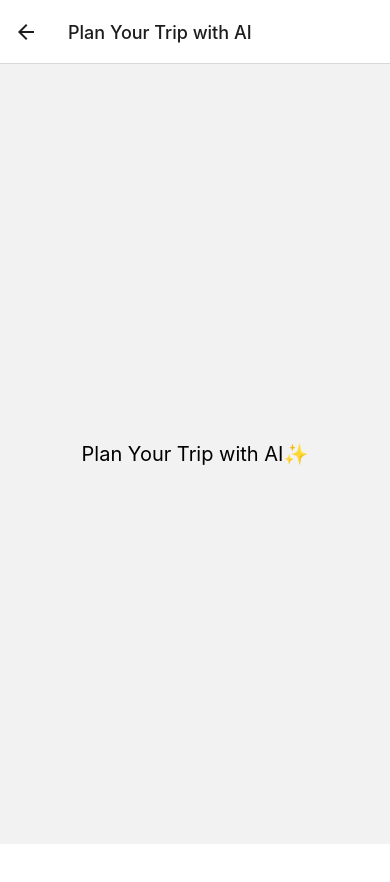
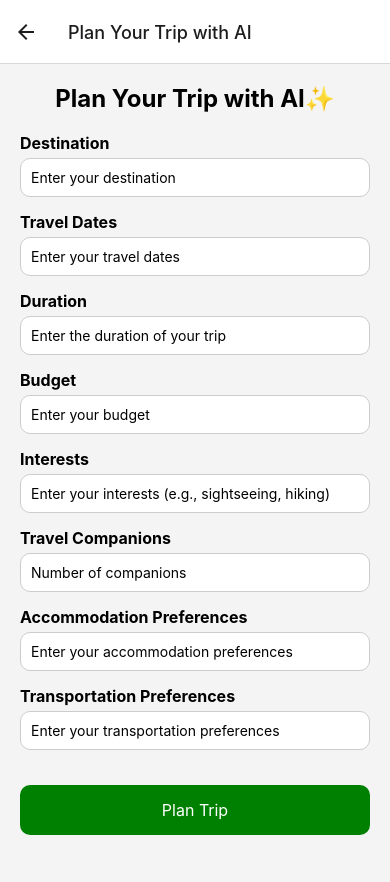
Before and after one commit to sudharson-c/my-app1, a React Native app: screen /PlanWithAi in a window 390 px wide. Shown: the top 882 px of the page. Before the commit the page ends 844 px from the top, so only its background shows below. Built offline with nearby package versions, Linux system fonts and the light colour scheme.

Commit message:
Update PlanWithAi.js

```diff
--- a/screens/PlanWithAi.js
+++ b/screens/PlanWithAi.js
@@ -1,11 +1,135 @@
-import React from 'react';
-import { View, Text, StyleSheet } from 'react-native';
+import React, { useState } from 'react';
+import { View, Text, TextInput, StyleSheet, TouchableOpacity, ScrollView } from 'react-native';
 import { SafeAreaView } from 'react-native-safe-area-context';
+import Colors from '../constants/Colors';
 
 const PlanWithAi = () => {
+  const [destination, setDestination] = useState('');
+  const [travelDates, setTravelDates] = useState('');
+  const [duration, setDuration] = useState('');
+  const [budget, setBudget] = useState('');
+  const [interests, setInterests] = useState('');
+  const [companions, setCompanions] = useState('');
+  const [accommodation, setAccommodation] = useState('');
+  const [transportation, setTransportation] = useState('');
+  const [suggestions, setSuggestions] = useState([]);
+
+  const handlePlanTrip = () => {
+    // Here you would implement the logic to interact with your AI service
+    // and update the suggestions state with the results.
+    // For now, let's just log the input data.
+    console.log({
+      destination,
+      travelDates,
+      duration,
+      budget,
+      interests,
+      companions,
+      accommodation,
+      transportation,
+    });
+
+    // Placeholder for AI suggestions
+    setSuggestions(['Suggestion 1', 'Suggestion 2', 'Suggestion 3']);
+  };
+
   return (
     <SafeAreaView style={styles.container}>
-      <Text style={styles.text}>Plan Your Trip with AI✨</Text>
+      <ScrollView style={styles.scrollView}>
+        <Text style={styles.heading}>Plan Your Trip with AI✨</Text>
+
+        <View style={styles.inputContainer}>
+          <Text style={styles.label}>Destination</Text>
+          <TextInput
+            style={styles.input}
+            placeholder="Enter your destination"
+            value={destination}
+            onChangeText={setDestination}
+          />
+        </View>
+
+        <View style={styles.inputContainer}>
+          <Text style={styles.label}>Travel Dates</Text>
+          <TextInput
+            style={styles.input}
+            placeholder="Enter your travel dates"
+            value={travelDates}
+            onChangeText={setTravelDates}
+          />
+        </View>
+
+        <View style={styles.inputContainer}>
+          <Text style={styles.label}>Duration</Text>
+          <TextInput
+            style={styles.input}
+            placeholder="Enter the duration of your trip"
+            value={duration}
+            onChangeText={setDuration}
+          />
+        </View>
+
+        <View style={styles.inputContainer}>
+          <Text style={styles.label}>Budget</Text>
+          <TextInput
+            style={styles.input}
+            placeholder="Enter your budget"
+            value={budget}
+            onChangeText={setBudget}
+          />
+        </View>
+
+        <View style={styles.inputContainer}>
+          <Text style={styles.label}>Interests</Text>
+          <TextInput
+            style={styles.input}
+            placeholder="Enter your interests (e.g., sightseeing, hiking)"
+            value={interests}
+            onChangeText={setInterests}
+          />
+        </View>
+
+        <View style={styles.inputContainer}>
+          <Text style={styles.label}>Travel Companions</Text>
+          <TextInput
+            style={styles.input}
+            placeholder="Number of companions"
+            value={companions}
+            onChangeText={setCompanions}
+          />
+        </View>
+
+        <View style={styles.inputContainer}>
+          <Text style={styles.label}>Accommodation Preferences</Text>
+          <TextInput
+            style={styles.input}
+            placeholder="Enter your accommodation preferences"
+            value={accommodation}
+            onChangeText={setAccommodation}
+          />
+        </View>
+
+        <View style={styles.inputContainer}>
+          <Text style={styles.label}>Transportation Preferences</Text>
+          <TextInput
+            style={styles.input}
+            placeholder="Enter your transportation preferences"
+            value={transportation}
+            onChangeText={setTransportation}
+          />
+        </View>
+
+        <TouchableOpacity style={styles.button} onPress={handlePlanTrip}>
+          <Text style={styles.buttonText}>Plan Trip</Text>
+        </TouchableOpacity>
+
+        <View style={styles.suggestionsContainer}>
+          {suggestions.map((suggestion, index) => (
+            <Text key={index} style={styles.suggestion}>
+              {suggestion}
+            </Text>
+          ))}
+        </View>
+      </ScrollView>
     </SafeAreaView>
   );
 };
@@ -15,10 +139,51 @@ export default PlanWithAi;
 const styles = StyleSheet.create({
   container: {
     flex: 1,
-    justifyContent: 'center',
+    padding: 20,
+    backgroundColor: Colors.bgColor,
+  },
+  scrollView: {
+    flex: 1,
+  },
+  heading: {
+    fontSize: 24,
+    fontWeight: 'bold',
+    marginBottom: 20,
+    textAlign: 'center',
+  },
+  inputContainer: {
+    marginBottom: 15,
+  },
+  label: {
+    fontSize: 16,
+    fontWeight: 'bold',
+    marginBottom: 5,
+  },
+  input: {
+    backgroundColor: Colors.white,
+    padding: 10,
+    borderRadius: 10,
+    borderWidth: 1,
+    borderColor: '#ccc',
+  },
+  button: {
+    backgroundColor: Colors.primaryColor,
+    padding: 15,
+    borderRadius: 10,
     alignItems: 'center',
+    marginVertical: 20,
   },
-  text: {
-    fontSize: 20,
+  buttonText: {
+    color: Colors.white,
+    fontSize: 16,
+  },
+  suggestionsContainer: {
+    marginTop: 20,
+  },
+  suggestion: {
+    backgroundColor: Colors.white,
+    padding: 15,
+    borderRadius: 10,
+    marginBottom: 10,
   },
 });
```
